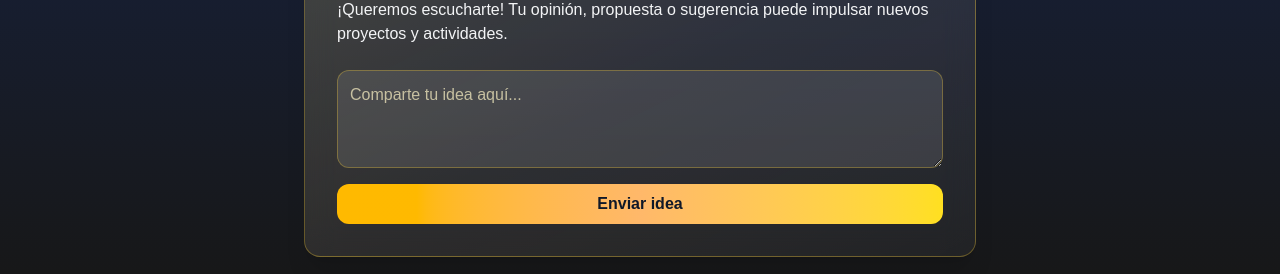
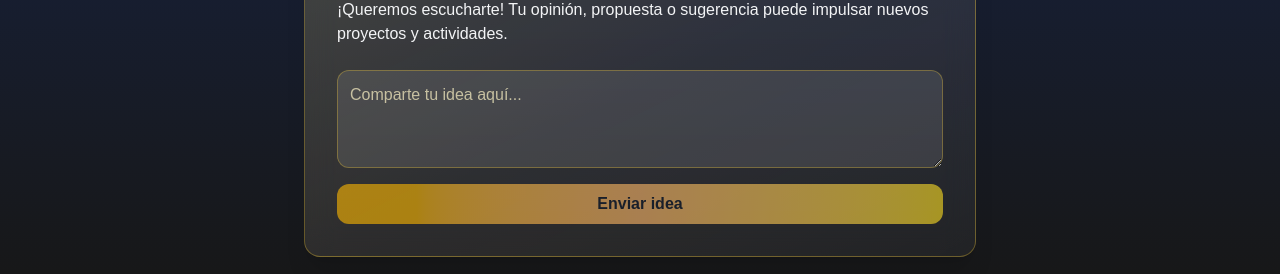
Before and after one commit to ayrtoncatri/beatbox-chile-web, a Next.js app: page /quienes-somos in a window 1280 px wide. Shown: the part 1247-1521 px from the top of the page. Built offline with nearby package versions, Linux system fonts and the light colour scheme; no server answers.

Commit message:
feature/BuzonIdeas: Informacion del buzon de ideas se registra en la bd con usuario registrado o no registrado, quedando funcional

```diff
--- /dev/null
+++ b/app/api/Sugerencias/route.ts
@@ -0,0 +1,47 @@
+// app/api/sugerencias/route.ts
+import { NextResponse } from "next/server";
+import { prisma } from "@/lib/prisma";
+
+export async function POST(req: Request) {
+  try {
+    const { mensaje, userId } = await req.json();
+
+    if (!mensaje || typeof mensaje !== "string" || mensaje.trim().length < 5) {
+      return NextResponse.json(
+        { error: "El mensaje es demasiado corto." },
+        { status: 400 }
+      );
+    }
+
+    // Si llega userId, validamos que exista. (Si no, se guarda anónima)
+    if (userId) {
+      const exists = await prisma.user.findUnique({ where: { id: userId } });
+      if (!exists) {
+        return NextResponse.json({ error: "Usuario inválido." }, { status: 400 });
+      }
+    }
+
+    const sugerencia = await prisma.sugerencia.create({
+      data: {
+        mensaje: mensaje.trim(),
+        userId: userId ?? null,
+      },
+      select: { id: true, mensaje: true, userId: true, createdAt: true },
+    });
+
+    return NextResponse.json({ ok: true, sugerencia }, { status: 201 });
+  } catch (e) {
+    console.error(e);
+    return NextResponse.json({ error: "Error interno" }, { status: 500 });
+  }
+}
+
+// (opcional, útil para probar rápido en el navegador)
+export async function GET() {
+  const ultimas = await prisma.sugerencia.findMany({
+    orderBy: { createdAt: "desc" },
+    take: 20,
+    select: { id: true, mensaje: true, createdAt: true, userId: true },
+  });
+  return NextResponse.json({ ok: true, sugerencias: ultimas });
+}
--- a/components/quienes-somos/BuzonIdeas.tsx
+++ b/components/quienes-somos/BuzonIdeas.tsx
@@ -1,6 +1,50 @@
+'use client';
+import { useState } from "react";
 import { FaLightbulb } from "react-icons/fa";
+import { useSession } from "next-auth/react";
 
 export default function BuzonIdeas() {
+  const { data: session } = useSession();
+  const [idea, setIdea] = useState("");
+  const [msg, setMsg] = useState<string | null>(null);
+  const [err, setErr] = useState<string | null>(null);
+  const [sending, setSending] = useState(false);
+
+  const onSubmit = async (e: React.FormEvent<HTMLFormElement>) => {
+    e.preventDefault();
+    setMsg(null);
+    setErr(null);
+
+    if (!idea.trim()) {
+      setErr("Por favor, escribe tu idea.");
+      return;
+    }
+
+    const userId = (session?.user as { id?: string })?.id;
+
+    try {
+      setSending(true);
+      const res = await fetch("api/Sugerencias", {
+        method: "POST",
+        headers: { "Content-Type": "application/json" },
+        body: JSON.stringify({ mensaje: idea.trim(), userId }),
+      });
+      const json = await res.json().catch(() => ({}));
+
+      if (!res.ok) {
+        setErr(json?.error || "No se pudo enviar tu idea.");
+        return;
+      }
+
+      setMsg("✅ ¡Gracias! Tu idea fue enviada.");
+      setIdea("");
+    } catch {
+      setErr("Error de red/servidor. Intenta nuevamente.");
+    } finally {
+      setSending(false);
+    }
+  };
+
   return (
     <section className="mt-12 max-w-2xl mx-auto relative z-10">
       <h2 className="text-3xl font-bold mb-8 text-amber-300 drop-shadow-lg">
@@ -14,25 +58,36 @@ export default function BuzonIdeas() {
       ">
         <div className="flex items-center gap-3 mb-2">
           <FaLightbulb className="text-amber-300 text-2xl animate-pulse" />
-          <span className="text-xl font-semibold text-white drop-shadow">¿Tienes una idea para la comunidad?</span>
+          <span className="text-xl font-semibold text-white drop-shadow">
+            ¿Tienes una idea para la comunidad?
+          </span>
         </div>
         <p className="text-gray-100">
           ¡Queremos escucharte! Tu opinión, propuesta o sugerencia puede impulsar nuevos proyectos y actividades.
         </p>
-        <form className="flex flex-col gap-4 mt-3">
+
+        <form className="flex flex-col gap-4 mt-3" onSubmit={onSubmit}>
           <textarea
+            value={idea}
+            onChange={(e) => setIdea(e.target.value)}
             placeholder="Comparte tu idea aquí..."
             className="w-full p-3 rounded-xl bg-white/10 text-white border border-amber-300/30 placeholder:text-amber-100/70 focus:border-orange-300 transition-all outline-none"
             rows={3}
+            maxLength={1000}
           />
           <button
             type="submit"
+            disabled={sending || idea.trim().length < 5}
             className="bg-gradient-to-r from-amber-400 via-orange-300 to-yellow-300
                        text-gray-900 font-bold py-2 px-6 rounded-xl
-                       hover:scale-105 hover:shadow-lg transition-all duration-300"
+                       hover:scale-105 hover:shadow-lg transition-all duration-300
+                       disabled:opacity-60 disabled:cursor-not-allowed"
           >
-            Enviar idea
+            {sending ? "Enviando..." : "Enviar idea"}
           </button>
+
+          {msg && <p className="text-amber-200 font-semibold">{msg}</p>}
+          {err && <p className="text-red-300 font-semibold">{err}</p>}
         </form>
       </div>
     </section>
```
